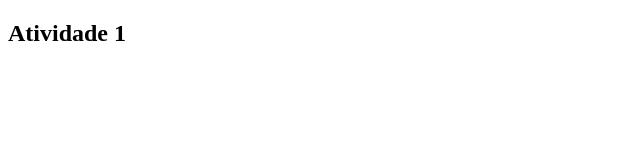
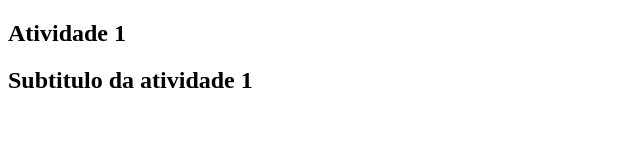
Before and after one commit to 08ramoslf11/TestesSenac, a plain HTML site: page ExemploHTML/atividade1.html in a window 1280 px wide. Shown: the whole page, without its empty margins (0-640 px from the left). Drawn offline with Linux system fonts and the light colour scheme.

Commit message:
atualização

```diff
--- a/ExemploHTML/atividade1.html
+++ b/ExemploHTML/atividade1.html
@@ -7,5 +7,6 @@
 </head>
 <body>
     <h2>Atividade 1</h2>
+    <h2>Subtitulo da atividade 1</h2>
 </body>
 </html>
```
